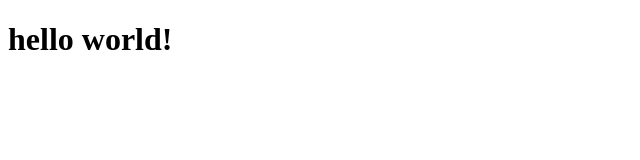
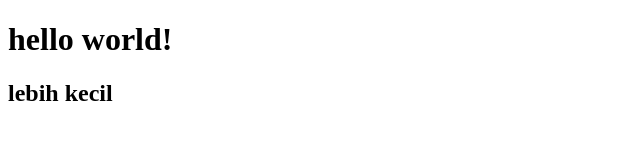
Before and after one commit to mmushofa/html-dasar, a plain HTML site: page index.html in a window 1280 px wide. Shown: the whole page, without its empty margins (0-640 px from the left). Drawn offline with Linux system fonts and the light colour scheme.

Commit message:
Update index.html

```diff
--- a/index.html
+++ b/index.html
@@ -7,6 +7,7 @@
 <body>
 
 <h1>hello world!</h1>
+<h2>lebih kecil</h2>
 
 </body>
 </html>
```
